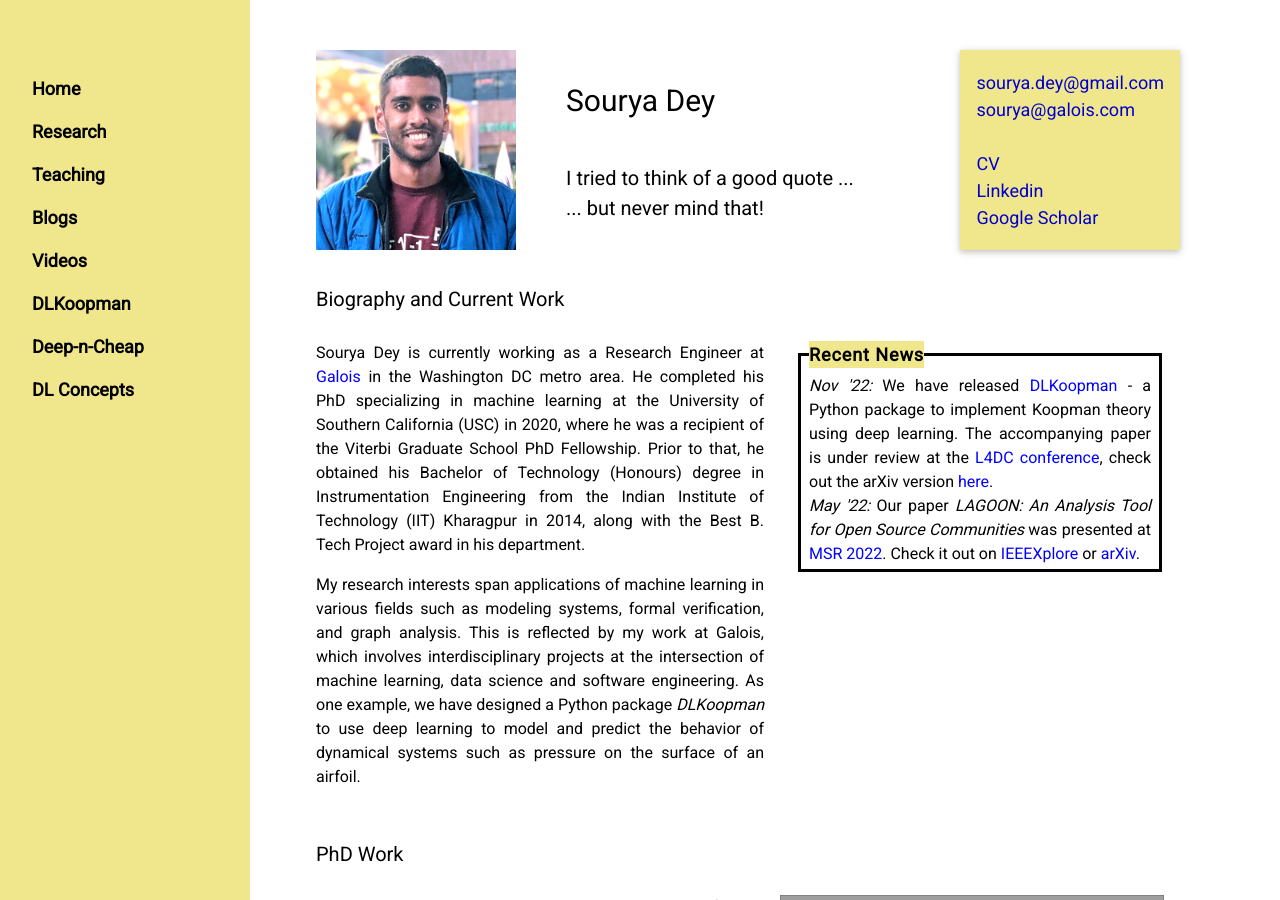
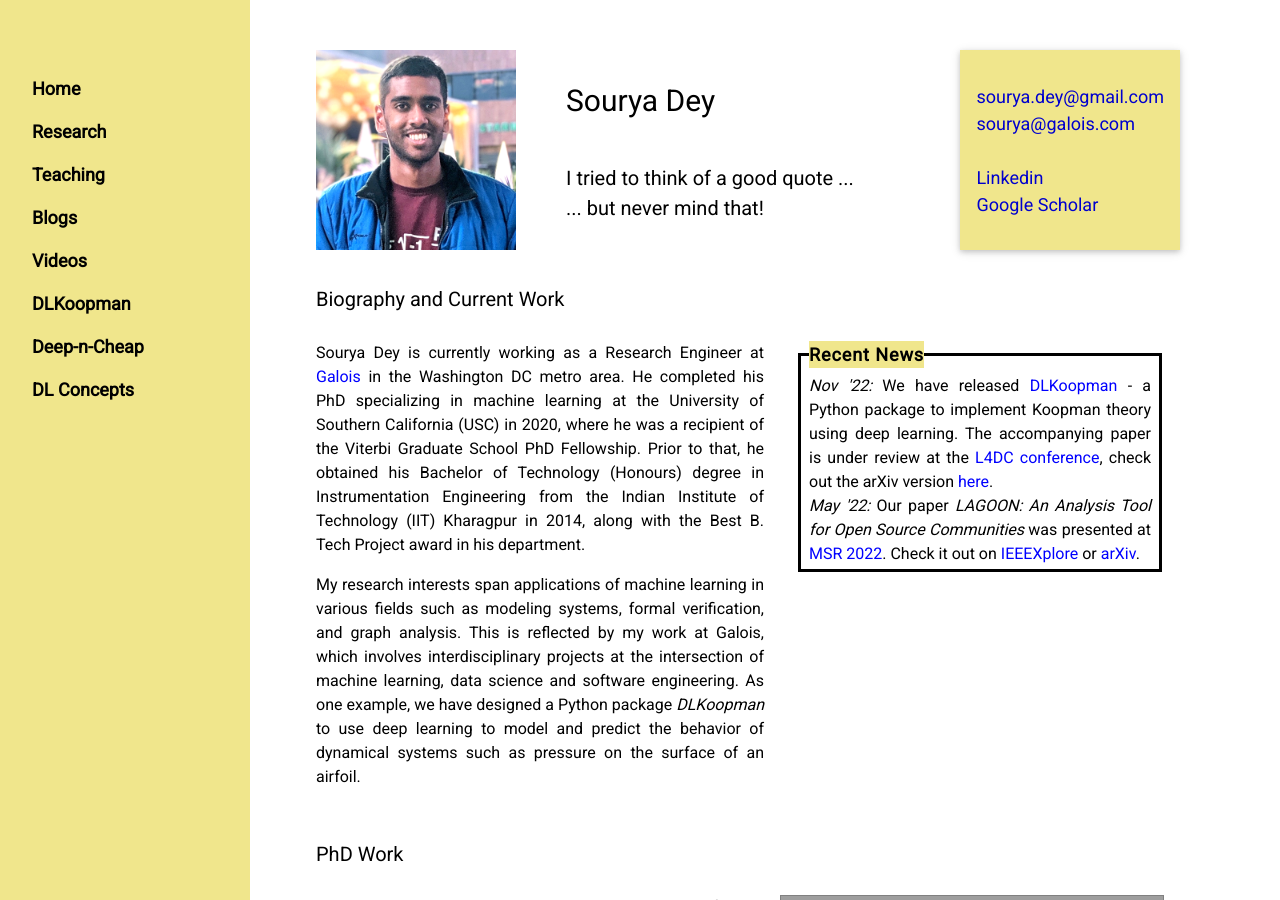
Before and after one commit to souryadey/souryadey.github.io, a Jekyll site: the page built from index.html, in a window 1280 px wide and 900 px high. Built offline with Jekyll 4.4.1, drawn with Linux system fonts in a browser that asks for light colours; grey boxes are pictures that could not be loaded.

Commit message:
remove cv

```diff
--- a/index.html
+++ b/index.html
@@ -37,7 +37,6 @@ fieldset {
             <a class="brightlink" href="mailto:sourya.dey@gmail.com" target="_blank">sourya.dey@gmail.com</a><br>
 	    <a class="brightlink" href="mailto:sourya@galois.com" target="_blank">sourya@galois.com</a><br>
             <br>
-            <a class="brightlink" href="https://drive.google.com/file/d/1GwR1R3C_WoGwCW26Y7VoWj__CbF6PZxv/view?usp=sharing" target="_blank">CV</a><br>
             <a class="brightlink" href="https://www.linkedin.com/in/sourya-dey-24b5b330/" target="_blank">Linkedin</a><br>
             <a class="brightlink" href="https://scholar.google.com/citations?user=vQw9oFcAAAAJ&hl=en" target="_blank">Google Scholar</a>
         </h5>
@@ -52,7 +51,6 @@ fieldset {
 		<a class="brightlink" href="mailto:sourya.dey@gmail.com" target="_blank">sourya.dey@gmail.com</a><br>
 	        <a class="brightlink" href="mailto:sourya@galois.com" target="_blank">sourya@galois.com</a><br>
 		<br>
-		<a class="brightlink" href="https://drive.google.com/file/d/1GwR1R3C_WoGwCW26Y7VoWj__CbF6PZxv/view?usp=sharing" target="_blank">CV</a><br>
 		<a class="brightlink" href="https://www.linkedin.com/in/sourya-dey-24b5b330/" target="_blank">Linkedin</a><br>
 		<a class="brightlink" href="https://scholar.google.com/citations?user=vQw9oFcAAAAJ&hl=en" target="_blank">Google Scholar</a>
     </h5>
```
